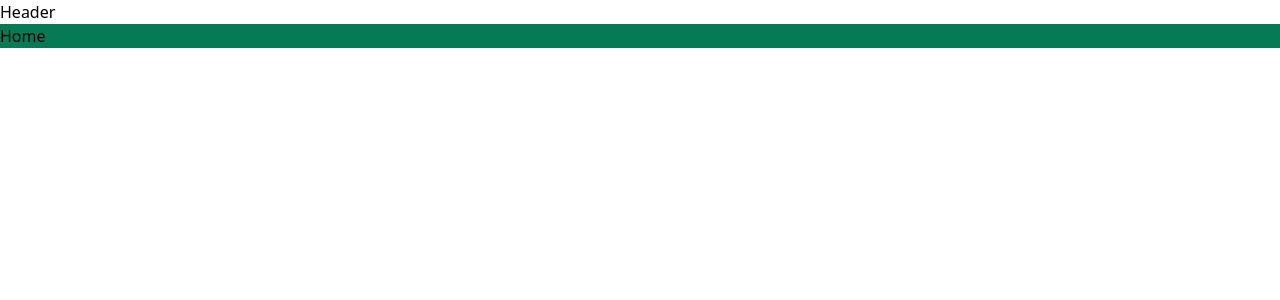
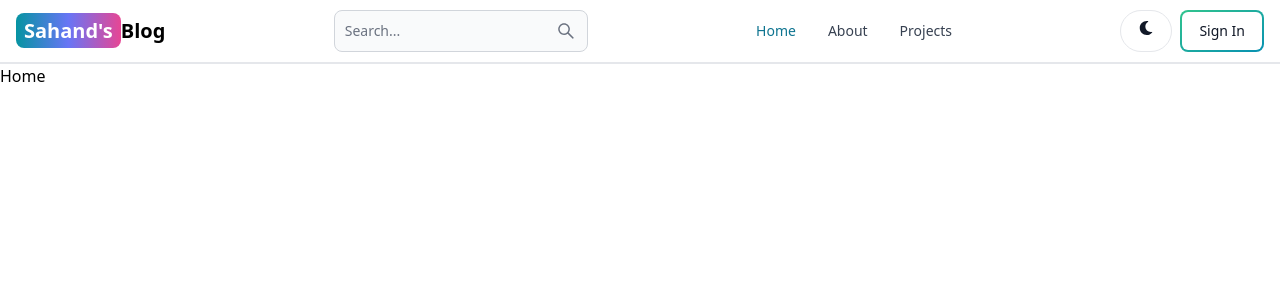
Before and after one commit to akasharyanofficial7/mern-blog, a React (Vite) app in the folder client/: page / in a window 1280 px wide. Shown: the top 300 px of the page. Built offline with nearby package versions, Linux system fonts and the light colour scheme.

Commit message:
created the Header

```diff
--- a/client/package.json
+++ b/client/package.json
@@ -13,6 +13,7 @@
     "flowbite-react": "^0.7.2",
     "react": "^18.2.0",
     "react-dom": "^18.2.0",
+    "react-icons": "^5.0.1",
     "react-router-dom": "^6.22.1"
   },
   "devDependencies": {
--- a/client/src/App.jsx
+++ b/client/src/App.jsx
@@ -7,7 +7,7 @@
 import Dashbord from "./pages/Dashbord";
 import Projects from "./pages/Projects";
 import SignUp from "./pages/SignUp";
-import Header from "./pages/Header";
+import Header from "./components/Header";
 const App = () => {
   return (
     <BrowserRouter>
--- /dev/null
+++ b/client/src/components/Header.jsx
@@ -0,0 +1,62 @@
+import React from "react";
+import { Navbar, TextInput, Button } from "flowbite-react";
+import { Link, useLocation } from "react-router-dom";
+import { AiOutlineSearch } from "react-icons/ai";
+import { FaMoon } from "react-icons/fa";
+
+const Header = () => {
+  const path = useLocation().pathname;
+
+  return (
+    <Navbar className="border-b-2">
+      <Link
+        to="/"
+        className="self-center whitespace-nowrap text-sm sm:text-xl font-semibold dark:text-white"
+      >
+        <span className="px-2 py-1 bg-gradient-to-r from-teal-500 via-indigo-500 to-pink-500 rounded-lg text-white">
+          Sahand's
+        </span>
+        Blog
+      </Link>
+      <form>
+        <TextInput
+          type="text"
+          placeholder="Search..."
+          rightIcon={AiOutlineSearch}
+          className="hidden lg:inline"
+        />
+      </form>
+
+      <div className="lg:hidden">
+        <Button className="w-12 h-10" color="gray" pill>
+          <AiOutlineSearch />
+        </Button>
+      </div>
+
+      <div className="flex gap-2 md:order-2">
+        <Button classNamee="w-12 h-10 hidden sm:inline" color="gray" pill>
+          <FaMoon />
+        </Button>
+        <Link to="/sign-in">
+          <Button gradientDuoTone="greenToBlue" outline>
+            Sign In
+          </Button>
+        </Link>
+        <Navbar.Toggle />
+      </div>
+      <Navbar.Collapse>
+        <Navbar.Link active={path === "/"} as={"div"}>
+          <Link to="/">Home</Link>
+        </Navbar.Link>
+        <Navbar.Link active={path === "/about"} as={"div"}>
+          <Link to="/about">About</Link>
+        </Navbar.Link>
+        <Navbar.Link active={path === "/projects"} as={"div"}>
+          <Link to="/projects">Projects</Link>
+        </Navbar.Link>
+      </Navbar.Collapse>
+    </Navbar>
+  );
+};
+
+export default Header;
--- a/client/src/pages/Header.jsx
+++ /dev/null
@@ -1,7 +0,0 @@
-import React from "react";
-
-const Header = () => {
-  return <div>Header</div>;
-};
-
-export default Header;
--- a/client/src/pages/Home.jsx
+++ b/client/src/pages/Home.jsx
@@ -1,7 +1,7 @@
 import React from "react";
 
 const Home = () => {
-  return <div className="bg-green-600">Home</div>;
+  return <div className=" ">Home</div>;
 };
 
 export default Home;
```
Also changed, not shown: 1 other file (tests, documents, lock files or other folders).
